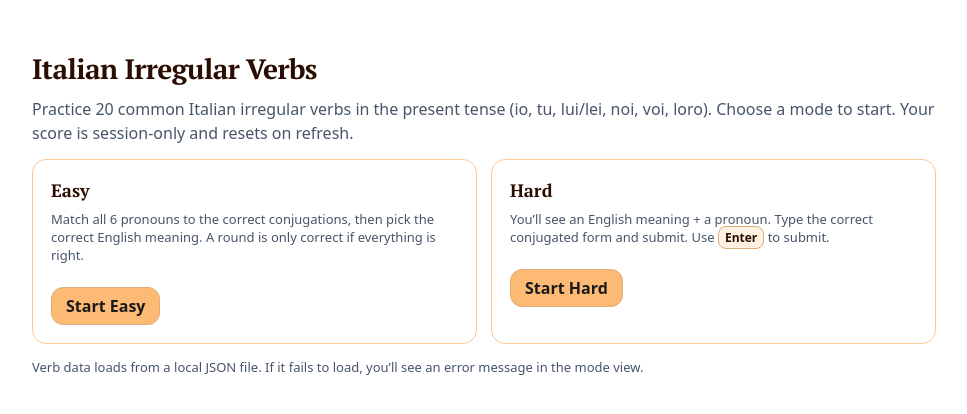
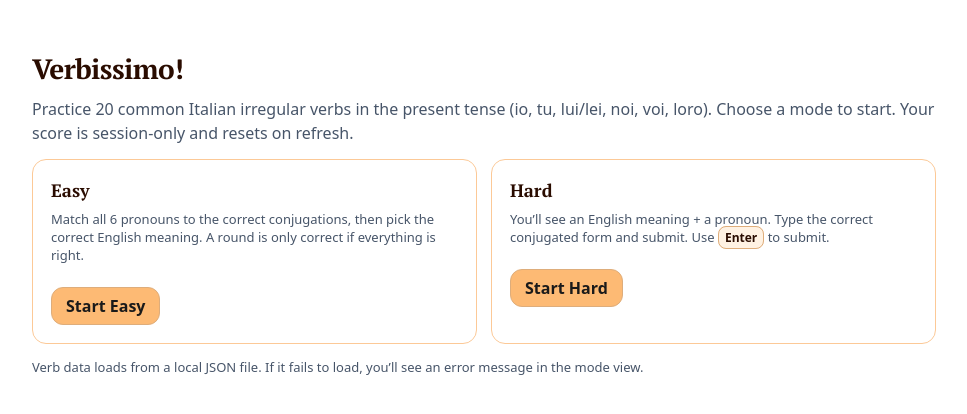
Before and after one commit to RachBLondon/italian-verbs, a Next.js app: page / in a window 1280 px wide. Shown: the top 414 px of the page, without its empty margins (156-1123 px from the left). Built offline with nearby package versions, Linux system fonts and the light colour scheme; a web font is replaced by a local one.

Commit message:
chore: update UI title to Verbissimo!
Co-authored-by: Cosine <agent@cosine.sh>

```diff
--- a/app/layout.tsx
+++ b/app/layout.tsx
@@ -2,7 +2,7 @@ import type { Metadata } from 'next';
 import './globals.css';
 
 export const metadata: Metadata = {
-  title: 'Italian Irregular Verbs',
+  title: 'Verbissimo!',
   description: 'Practice Italian irregular verb conjugations (present tense)'
 };
 
--- a/app/page.tsx
+++ b/app/page.tsx
@@ -4,7 +4,7 @@ export default function HomePage() {
   return (
     <main className="card cardFrame">
       <div className="header">
-        <h1 className="title">Italian Irregular Verbs</h1>
+        <h1 className="title">Verbissimo!</h1>
         <p className="subtitle">
           Practice 20 common Italian irregular verbs in the present tense (io, tu, lui/lei, noi, voi, loro).
           Choose a mode to start. Your score is session-only and resets on refresh.
```
